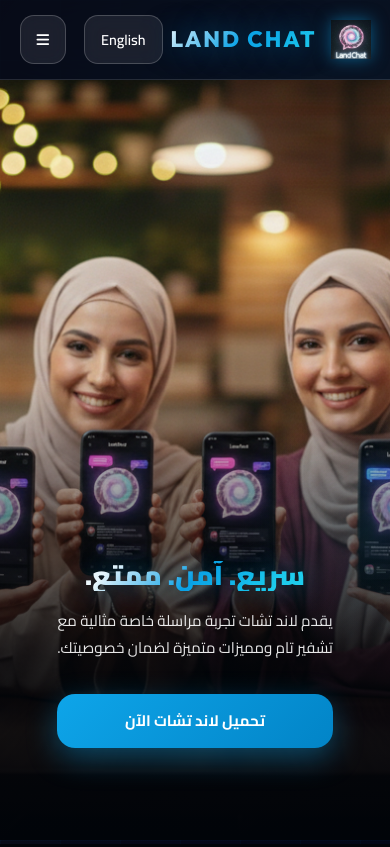
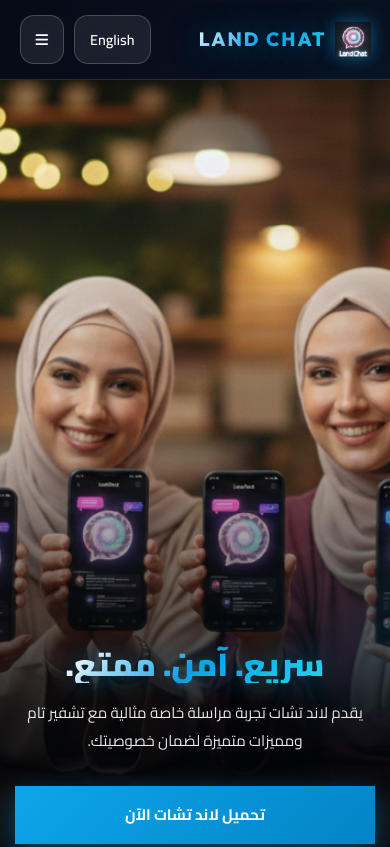
Before and after one commit to RubaAbuEed/RubaAbuEed.github.io, a plain HTML site: page index.html in a window 390 px wide. Shown: the top 847 px of the page. Drawn offline with Linux system fonts and the light colour scheme.

Commit message:
Make font sizes and layouts responsive
Updated font sizes to be responsive using clamp for various elements, adjusted padding and dimensions for buttons and containers, and modified media queries for better mobile performance.

```diff
--- a/css/style.css
+++ b/css/style.css
@@ -338,7 +338,8 @@
 
 .logo {
     font-family: 'Outfit', sans-serif;
-    font-size: 1.7rem;
+    font-size: clamp(1.2rem, 4vw, 1.7rem);
+    /* Responsive font size */
     font-weight: 800;
     letter-spacing: 2px;
     background: linear-gradient(135deg, #fff 0%, var(--primary-light) 50%, var(--accent-cyan) 100%);
@@ -567,7 +568,8 @@
 }
 
 .hero-content h1 {
-    font-size: 3.5rem;
+    font-size: clamp(2rem, 8vw, 3.5rem);
+    /* Responsive header */
     font-weight: 950;
     margin-bottom: 1rem;
     line-height: 1.1;
@@ -592,10 +594,10 @@
 }
 
 .hero-content p {
-    font-size: 1.15rem;
+    font-size: clamp(0.95rem, 3vw, 1.15rem);
     color: rgba(255, 255, 255, 0.9);
     margin-bottom: 2rem;
-    max-width: 550px;
+    max-width: 600px;
     margin-left: auto;
     margin-right: auto;
     line-height: 1.8;
@@ -608,9 +610,8 @@
     background: linear-gradient(135deg, var(--primary-light), var(--primary-dark));
     color: white;
     border: none;
-    padding: 18px 50px;
-    border-radius: 18px;
-    font-size: 1.15rem;
+    padding: clamp(14px, 2vw, 18px) clamp(30px, 5vw, 50px);
+    font-size: clamp(0.95rem, 2.5vw, 1.15rem);
     font-weight: 700;
     cursor: pointer;
     transition: all 0.4s cubic-bezier(0.4, 0, 0.2, 1);
@@ -665,7 +666,7 @@
 }
 
 .section-title h2 {
-    font-size: 2.8rem;
+    font-size: clamp(1.8rem, 5vw, 2.8rem);
     font-weight: 800;
     position: relative;
     display: inline-block;
@@ -843,8 +844,8 @@
    التجاوب مع الشاشات
 ======================================== */
 @media (max-width: 1024px) {
-    .hero-content h1 {
-        font-size: 2.8rem;
+    nav {
+        padding: 15px 5%;
     }
 
     .features-grid {
@@ -854,82 +855,75 @@
 
 @media (max-width: 768px) {
     .hero {
-        min-height: 90vh;
-        padding: 30px 15px 60px;
-        align-items: flex-end;
+        min-height: 100vh;
+        padding: 20px 15px 80px;
     }
 
     .hero-content {
-        padding: 2rem;
-        margin: 0 10px;
-        border-radius: 22px;
+        width: 100%;
     }
 
-    .hero-content h1 {
-        font-size: 2rem;
+    .nav-controls {
+        gap: 10px;
     }
 
-    .hero-content p {
-        font-size: 1rem;
+    .lang-toggle,
+    .menu-btn {
+        padding: 10px 15px;
+        font-size: 0.9rem;
     }
 
-    .btn-primary {
-        padding: 15px 35px;
-        font-size: 1rem;
-    }
-
-    nav {
-        padding: 15px 5%;
-    }
-
-    .logo {
-        font-size: 1.4rem;
+    .logo-container {
+        gap: 8px;
     }
 
     .nav-logo {
-        width: 40px;
-        height: 40px;
+        width: 36px;
+        height: 36px;
     }
 
-    .section-title h2 {
-        font-size: 2rem;
+    .features {
+        padding: 60px 5%;
     }
 
     .feature-card {
-        padding: 40px 25px;
+        padding: 35px 20px;
     }
 
     .bubble {
         display: none;
-        /* إخفاء الفقاعات على الهواتف للأداء */
     }
 
-    .bubble:nth-child(-n+5) {
+    .bubble:nth-child(-n+3) {
         display: block;
-        /* إظهار بعض الفقاعات فقط */
+    }
+
+    /* Fewer bubbles on mobile for performance */
+    footer {
+        padding: 50px 5%;
     }
 }
 
 @media (max-width: 480px) {
     .hero-content h1 {
-        font-size: 1.7rem;
-    }
-
-    .hero-content p {
-        font-size: 0.95rem;
+        line-height: 1.2;
     }
 
     .btn-primary {
-        padding: 14px 28px;
-        font-size: 0.95rem;
         width: 100%;
         justify-content: center;
+        padding: 16px;
     }
 
-    .lang-toggle,
-    .menu-btn {
-        padding: 10px 16px;
-        font-size: 0.9rem;
+    .footer-links a {
+        display: block;
+        margin: 10px 0;
+    }
+
+    .dropdown-content {
+        right: -50px;
+        width: calc(100vw - 40px);
+        max-width: 300px;
     }
 }
 
```
